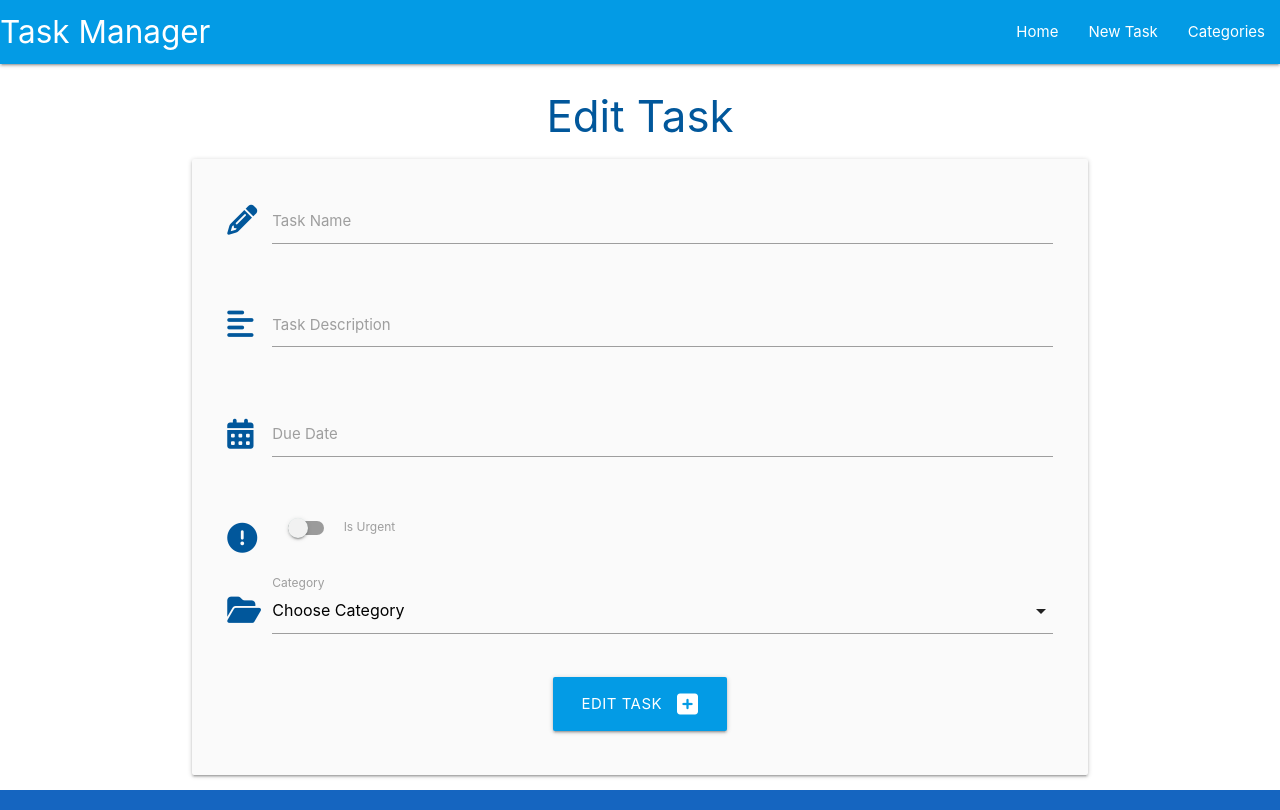
After one commit to niall-code/task-manager, a Flask app: template taskmanager/templates/edit_task.html in a window 1280 px wide. The commit adds this page. Run offline with Flask 3, Linux system fonts and the light colour scheme; the template is opened without the code that fills it, so the values that code supplies are empty.

Commit message:
Allow editing of tasks

```diff
--- /dev/null
+++ b/taskmanager/templates/edit_task.html
@@ -0,0 +1,106 @@
+{% extends "base.html" %}
+{% block content %}
+
+  <h3 class="light-blue-text text-darken-4 center-align">Edit Task</h3>
+
+  <div class="row card-panel grey lighten-5">
+
+    <form class="col s12" method="POST" action="{{ url_for('edit_task', task_id=task.id) }}">
+
+      <!-- task name -->
+      <div class="row">
+        <div class="input-field col s12">
+
+          <i class="fas fa-pencil-alt prefix light-blue-text text-darken-4"></i>
+          <input id="task_name" name="task_name"  value="{{ task.task_name }}" minlength="5" maxlength="50" type="text"
+            class="validate" required>
+          <label for="task_name">Task Name</label>
+
+        </div>
+      </div>
+
+      <!-- task description -->
+      <div class="row">
+        <div class="input-field col s12">
+
+          <i class="fas fa-align-left prefix light-blue-text text-darken-4"></i>
+          <textarea id="task_description" name="task_description" minlength="5" maxlength="200" type="text"
+            class="validate materialize-textarea" required>
+            {{- task.task_description -}}
+          </textarea>
+          <!-- dashes removes whitespace -->
+          <label for="task_description">Task Description</label>
+
+        </div>
+      </div>
+
+      <!-- due date -->
+      <div class="row">
+        <div class="input-field col s12">
+
+          <i class="fas fa-calendar-alt prefix light-blue-text text-darken-4"></i>
+          <input id="due_date" name="due_date" type="text" value="{{ task.due_date.strftime('%d %B, %Y') }}" class="validate datepicker" required>
+          <label for="due_date">Due Date</label>
+
+        </div>
+      </div>
+
+      <!-- is urgent? -->
+      <div class="row">
+        <div class="input-field col s12">
+
+          <div class="switch">
+            <i class="fas fa-exclamation-circle prefix light-blue-text text-darken-4"></i>
+            <label>
+              {% if task.is_urgent == True %}
+                <input id="is_urgent" name="is_urgent" type="checkbox" checked>
+              {% else %}
+                <input id="is_urgent" name="is_urgent" type="checkbox">
+              {% endif %}
+              <span class="lever"></span>
+              Is Urgent
+            </label>
+          </div>
+
+        </div>
+      </div>
+
+      <!-- category id -->
+      <div class="row">
+        <div class="input-field col s12">
+
+          <i class="fas fa-folder-open prefix light-blue-text text-darken-4"></i>
+          <select name="category_id" id="category_id" class="validate" required>
+            <option value="" disabled>Choose Category</option>
+
+            {% for category in categories %}
+              {% if category == task.category %}
+                <option value="{{ category.id }}" selected>{{ category.category_name }}</option>
+              {% else %}
+                <option value="{{ category.id }}">{{ category.category_name }}</option>
+              {% endif %}
+
+            {% endfor %}
+
+          </select>
+          <label for="category_id">Category</label>
+
+        </div>
+      </div>
+
+      <!-- submit button -->
+      <div class="row">
+        <div class="col s12 center-align">
+
+          <button type="submit" class="btn-large light-blue darken-1">
+            Edit Task <i class="fas fa-plus-square right"></i>
+          </button>
+
+        </div>
+      </div>
+
+    </form>
+
+  </div>
+
+{% endblock %}
--- a/taskmanager/templates/tasks.html
+++ b/taskmanager/templates/tasks.html
@@ -28,6 +28,12 @@
         <div class="collapsible-body">
           <strong>{{ task.category }}</strong>
           <p>{{ task.task_description }}</p>
+          <p>
+            <a href="{{ url_for('edit_task', task_id=task.id) }}" class="btn green accent-4">Edit</a>
+          </p>
+          <p>
+            <a href="{{ url_for('delete_task', task_id=task.id) }}" class="btn red accent-4">Delete</a>
+          </p>
         </div>
       </li>
 
```
Also changed, not shown: taskmanager/routes.py (+22 -0 lines).
